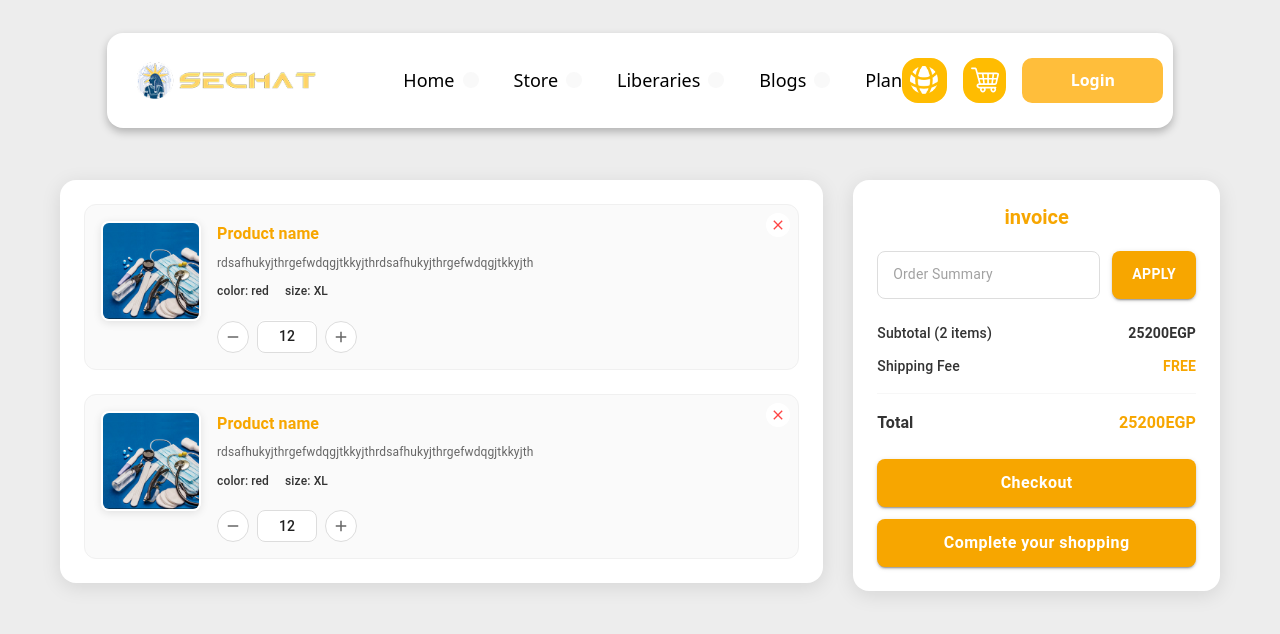
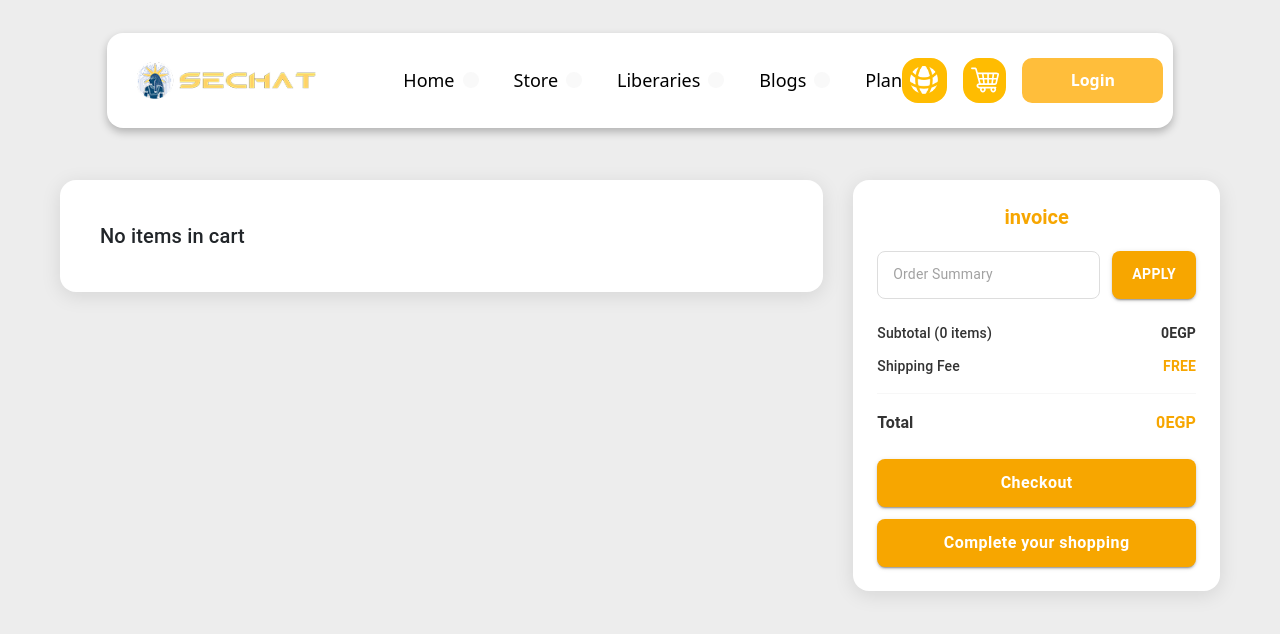
Before and after one commit to alimagdi12/camelson, a React (Vite) app: page /cart in a window 1280 px wide. Shown: the top 634 px of the page. Built offline with nearby package versions, Linux system fonts and the light colour scheme.

Commit message:
refactor: enhance cart functionality with sessionStorage integration and improve product details handling

```diff
--- a/src/features/cart/Cart.tsx
+++ b/src/features/cart/Cart.tsx
@@ -1,4 +1,4 @@
-import { useState } from "react";
+import { useEffect, useState } from "react";
 import CartCard from "./components/cart-card/Cart-card";
 import CartSummary from "./components/cart-summary/Cart-summary";
 import "./cart.scss";
@@ -15,38 +15,58 @@ interface CartItem {
 }
 
 const Cart = () => {
-  const [cartItems, setCartItems] = useState<CartItem[]>([
-    {
-      id: "1",
-      name: "Product name",
-      description: "rdsafhukyjthrgefwdqgjtkkyjthrdsafhukyjthrgefwdqgjtkkyjth",
-      color: "red",
-      size: "XL",
-      price: 1050,
-      quantity: 12,
-      image: "/src/assets/images/store/swiper2.jpg",
-    },
+  const [cartItems, setCartItems] = useState<CartItem[]>([]);
 
-    {
-      id: "2",
-      name: "Product name",
-      description: "rdsafhukyjthrgefwdqgjtkkyjthrdsafhukyjthrgefwdqgjtkkyjth",
-      color: "red",
-      size: "XL",
-      price: 1050,
-      quantity: 12,
-      image: "/src/assets/images/store/swiper2.jpg",
-    },
-  ]);
+  // Load and normalize cart from sessionStorage when the component mounts
+  useEffect(() => {
+    const storedCart = sessionStorage.getItem("cart");
+
+    if (storedCart) {
+      const parsed = JSON.parse(storedCart);
+
+      const normalized: CartItem[] = (Array.isArray(parsed) ? parsed : []).map(
+        (raw: Record<string, unknown>, index: number) => {
+          console.log(raw.price);
+
+          const numericPrice = Number(
+            String(raw?.price ?? "")
+              .toString()
+              .replace(/[^\d.]/g, "")
+          );
+
+          return {
+            id: String(raw?.id ?? raw?.name ?? index),
+            name: String(raw?.name ?? ""),
+            description: String(raw?.description ?? ""),
+            color: String(raw?.color ?? ""),
+            size: String(raw?.size ?? ""),
+            price: Number.isFinite(numericPrice) ? numericPrice : 0,
+            quantity: Number(raw?.quantity) > 0 ? Number(raw.quantity) : 1,
+            image: String(raw?.image ?? ""),
+          };
+        }
+      );
+
+      setCartItems(normalized);
+    }
+  }, []);
 
   const handleQuantityChange = (id: string, quantity: number) => {
-    setCartItems((prev) =>
-      prev.map((item) => (item.id === id ? { ...item, quantity } : item))
-    );
+    setCartItems((prev) => {
+      const updated = prev.map((item) =>
+        item.id === id ? { ...item, quantity: Number(quantity) || 1 } : item
+      );
+      sessionStorage.setItem("cart", JSON.stringify(updated));
+      return updated;
+    });
   };
 
   const handleRemoveItem = (id: string) => {
-    setCartItems((prev) => prev.filter((item) => item.id !== id));
+    setCartItems((prev) => {
+      const updated = prev.filter((item) => item.id !== id);
+      sessionStorage.setItem("cart", JSON.stringify(updated));
+      return updated;
+    });
   };
 
   const handleCheckout = () => {
@@ -62,10 +82,11 @@ const Cart = () => {
   };
 
   // Calculate totals
-  const subtotal = cartItems.reduce(
-    (sum, item) => sum + item.price * item.quantity,
-    0
-  );
+  const subtotal = cartItems.reduce((sum, item) => {
+    const price = Number(item.price) || 0;
+    const qty = Number(item.quantity) || 0;
+    return sum + price * qty;
+  }, 0);
   const total = subtotal; // No shipping fee as per design
 
   return (
--- a/src/features/cart/components/cart-card/Cart-card.tsx
+++ b/src/features/cart/components/cart-card/Cart-card.tsx
@@ -2,40 +2,14 @@ import React from "react";
 import "./Cart-card.scss";
 import { Box, Typography, IconButton, TextField } from "@mui/material";
 import { Add, Remove, Close } from "@mui/icons-material";
-import type { CartCardProps, CartItem } from "../../../../core/models/cart";
-
-
+import type { CartCardProps } from "../../../../core/models/cart";
 
 const CartCard: React.FC<CartCardProps> = ({
   items = [],
   onQuantityChange,
   onRemoveItem,
 }) => {
-  // Default sample data if no items provided
-  const defaultItems: CartItem[] = [
-    {
-      id: "1",
-      name: "Product name",
-      description: "rdsafhukyjthrgefwdqgjtkkyjthrdsafhukyjthrgefwdqgjtkkyjth",
-      color: "red",
-      size: "XL",
-      price: 1050,
-      quantity: 12,
-      image: "/src/assets/images/store/swiper.jpg", // Using existing image
-    },
-    {
-      id: "2",
-      name: "Product name",
-      description: "rdsafhukyjthrgefwdqgjtkkyjthrdsafhukyjthrgefwdqgjtkkyjth",
-      color: "red",
-      size: "XL",
-      price: 1050,
-      quantity: 12,
-      image: "/src/assets/images/store/swiper.jpg", // Using existing image
-    },
-  ];
-
-  const cartItems = items.length > 0 ? items : defaultItems;
+  const cartItems = items;
 
   const handleQuantityChange = (id: string, newQuantity: number) => {
     if (newQuantity < 1) return;
@@ -49,7 +23,12 @@ const CartCard: React.FC<CartCardProps> = ({
   return (
     <div className="cart-card-container">
       <Box className="cart-items">
-        {cartItems.map((item) => (
+        {cartItems.length === 0 ? (
+          <Typography variant="h6" sx={{ p: 2 }}>
+            No items in cart
+          </Typography>
+        ) : (
+          cartItems.map((item) => (
             <Box key={item.id} className="cart-item">
               {/* Product Image */}
               <Box className="product-image">
@@ -127,7 +106,8 @@ const CartCard: React.FC<CartCardProps> = ({
                 <Close />
               </IconButton>
             </Box>
-        ))}
+          ))
+        )}
       </Box>
     </div>
   );
--- a/src/features/cources/library/Library.scss
+++ b/src/features/cources/library/Library.scss
@@ -54,7 +54,7 @@
         background: #fff;
         transition: all 0.3s ease;
 
-    border-radius: 8px;
+        border-radius: 8px;
 
         &:hover {
           background: #fafafa;
@@ -154,7 +154,7 @@
   .sidebar-wrapper,
   .content-library {
     width: 100%;
-    grid-column: auto;
+    // grid-column: auto;
   }
 }
 
--- a/src/features/cources/library/Library.tsx
+++ b/src/features/cources/library/Library.tsx
@@ -4,12 +4,16 @@ import CategorySidebar from "../../../shared/components/category-sidebar/Categor
 import type { Content } from "../../../core/models/sidebarContext";
 import lungImage from "../../../assets/images/store/swiper2.jpg";
 import selectImage from "../../../assets/gif/data-loading.gif";
+import { usePageWidth } from "../../../shared/shared.service";
+import CategorySwiper from "../../sub-category/components/category-swiper/Category-swiper";
+import { useNavigate } from "react-router-dom";
 
 function Library() {
   const [selectedCategory, setSelectedCategory] = useState<number | null>(null);
   const [content, setContent] = useState<Content | null>(null);
-  const [activeTab, setActiveTab] = useState<string>("Overview");
-
+  const [activeTab, setActiveTab] = useState<string>("Subjects");
+  const { isMobile } = usePageWidth(1024);
+  const navigate = useNavigate();
   const categoryData = [
     { id: 1, title: "The Heart", items: 99, image: lungImage },
     { id: 2, title: "Lung", items: 35, image: lungImage },
@@ -92,18 +96,18 @@ function Library() {
     image: string;
   }) => {
     setSelectedCategory(category.id);
-    setActiveTab("Overview"); // ✅ reset tab when selecting new category
+    setActiveTab("Subjects"); // reset tab to Subjects when selecting new category
     const categoryContent = getContentForCategory(category.id);
     setContent(categoryContent.length > 0 ? categoryContent[0] : null);
   };
 
   const renderTabContent = (tab: string, categoryContent: Content[]) => {
     switch (tab) {
-      case "Overview":
+      case "Subjects":
         return (
           <div className="library">
             {categoryContent.map((item) => (
-              <div key={item.id} className="library-card">
+              <div key={item.id} className="library-card" onClick={()=> navigate(`/product-details/${item.id}`)} >
                 <img src={item.image} alt={item.title} className="card-image" />
                 <h3 className="card-title">{item.title}</h3>
               </div>
@@ -118,10 +122,10 @@ function Library() {
           </div>
         );
 
-      case "Lectures":
+      case "Overview":
         return (
           <div className="empty-state">
-            <p>Lectures related to this category will appear here.</p>
+            <p>Subjects related to this category will appear here.</p>
           </div>
         );
 
@@ -154,7 +158,7 @@ function Library() {
     return (
       <div className="simple-content">
         <div className="tabs">
-          {["Overview", "Books", "Lectures"].map((tab) => (
+          {["Overview", "Books", "Subjects"].map((tab) => (
             <div
               key={tab}
               className={`tab ${activeTab === tab ? "active" : ""}`}
@@ -171,6 +175,13 @@ function Library() {
 
   return (
     <div className="library-container">
+      {isMobile ? (
+        <CategorySwiper
+          categories={categoryData}
+          onCategorySelect={handleCategorySelect}
+          selectedCategoryId={selectedCategory || undefined}
+        />
+      ) : (
         <div className="sidebar-wrapper">
           <CategorySidebar
             title="Library Categories"
@@ -181,6 +192,7 @@ function Library() {
             defaultSelectedId={selectedCategory || undefined}
           />
         </div>
+      )}
 
       <div
         className={`content-library ${
--- a/src/features/sub-category/components/category-swiper/Category-swiper.tsx
+++ b/src/features/sub-category/components/category-swiper/Category-swiper.tsx
@@ -5,22 +5,19 @@ import "swiper/css/free-mode";
 import { FreeMode } from "swiper/modules";
 import "./Category-swiper.scss";
 
-import image from "../../../../assets/images/store/swiper.jpg";
-import image2 from "../../../../assets/images/store/swiper2.jpg";
-import image3 from "../../../../assets/images/store/swiper3.png";
+import type { Category } from "../../../../core/models/categorySidebar";
 
-const categories = [
-  { title: "Medical tools", items: 15, image: image },
-  { title: "Dentistry", items: 9, image: image2 },
-  { title: "Hospital Equipment", items: 11, image: image3 },
-  { title: "Pharmacy Supplies", items: 50, image: image },
-  { title: "All", items: 85, image: image2 },
-  { title: "Hospital Equipment", items: 11, image: image3 },
-  { title: "Pharmacy Supplies", items: 50, image: image },
-  { title: "All", items: 85, image: image2 },
-];
+interface CategorySwiperProps {
+  categories: Category[];
+  onCategorySelect?: (category: Category) => void;
+  selectedCategoryId?: number;
+}
 
-const CategorySwiper = () => {
+const CategorySwiper: React.FC<CategorySwiperProps> = ({
+  categories,
+  onCategorySelect,
+  selectedCategoryId,
+}) => {
   return (
     <div className="category-swiper-container">
       <Swiper
@@ -30,8 +27,13 @@ const CategorySwiper = () => {
         modules={[FreeMode]}
         className="category-swiper"
       >
-        {categories.map((cat, index) => (
-          <SwiperSlide key={index} className="category-card">
+        {categories.map((cat) => (
+          <SwiperSlide
+            key={cat.id}
+            className="category-card"
+            onClick={() => onCategorySelect?.(cat)}
+            data-active={selectedCategoryId === cat.id ? "true" : "false"}
+          >
             <div className="image-section">
               <img src={cat.image} alt={cat.title} />
             </div>
--- a/src/features/sub-category/components/product-card/Product-card.tsx
+++ b/src/features/sub-category/components/product-card/Product-card.tsx
@@ -1,18 +1,24 @@
-import React, { useState } from "react";
+import React, { useEffect, useState } from "react";
 import "./Product-card.scss";
 import CustomDialog from "../../../../shared/components/custom-dialog/Custom-dialog";
 import { Stack } from "@mui/material";
 import ProductDetails from "../product-details/Product-details";
-import swiperimage from "../../../../assets/images/store/swiper2.jpg";
-import { addtocart, addedtocart } from "../../../../assets";
+import addtocart from "../../../../assets/icon/store/addtocart.svg";
+import addedtocart from "../../../../assets/icon/store/addedtocart.svg";
 
 interface ProductCardProps {
   image: string;
   name: string;
   price: string;
+  quantity?: number;
 }
 
-const ProductCard: React.FC<ProductCardProps> = ({ image, name, price }) => {
+const ProductCard: React.FC<ProductCardProps> = ({
+  image,
+  name,
+  price,
+  quantity,
+}) => {
   const [open, setOpen] = useState(false);
   const [isAdded, setIsAdded] = useState(false); // track if added or not
   const description = "hello from text";
@@ -20,16 +26,58 @@ const ProductCard: React.FC<ProductCardProps> = ({ image, name, price }) => {
   const handleOpen = () => setOpen(true);
   const handleClose = () => setOpen(false);
 
+  // const handleAddToCart = (e?: React.MouseEvent) => {
+  //   e?.stopPropagation(); // prevent opening dialog
+  //   setIsAdded((prev) => !prev); // toggle state
+  //   console.log(
+  //     `${!isAdded ? "Added" : "Removed"} ${name} ${
+  //       !isAdded ? "to" : "from"
+  //     } cart`
+  //   );
+  // };
+
+  useEffect(() => {
+    const cart: Array<{ name: string }> = JSON.parse(
+      sessionStorage.getItem("cart") || "[]"
+    );
+    const isAlreadyAdded = cart.some((item) => item.name === name);
+    setIsAdded(isAlreadyAdded);
+  }, [name]);
+
   const handleAddToCart = (e?: React.MouseEvent) => {
     e?.stopPropagation(); // prevent opening dialog
+
+    const cart: Array<{
+      id?: string;
+      name: string;
+      price?: number;
+      image?: string;
+      quantity?: number;
+    }> = JSON.parse(sessionStorage.getItem("cart") || "[]");
+
+    if (!isAdded) {
+      const numericPrice = Number(String(price).replace(/[^\d.]/g, "")) || 0;
+      const newCart = [
+        ...cart,
+        {
+          id: name,
+          name,
+          price: numericPrice,
+          image,
+          quantity: quantity && quantity > 0 ? quantity : 1,
+        },
+      ];
+
+      sessionStorage.setItem("cart", JSON.stringify(newCart));
+      console.log(`Added ${name} to cart`);
+    } else {
+      const updatedCart = cart.filter((item) => item.name !== name);
+      sessionStorage.setItem("cart", JSON.stringify(updatedCart));
+      console.log(`Removed ${name} from cart`);
+    }
+
     setIsAdded((prev) => !prev); // toggle state
-    console.log(
-      `${!isAdded ? "Added" : "Removed"} ${name} ${
-        !isAdded ? "to" : "from"
-      } cart`
-    );
   };
-
   return (
     <>
       <div className="product-card" onClick={handleOpen}>
@@ -63,8 +111,6 @@ const ProductCard: React.FC<ProductCardProps> = ({ image, name, price }) => {
       >
         <Stack spacing={2} alignItems="center">
           <ProductDetails
-            open={open}
-            onClose={() => setOpen(false)}
             image={[image, image, image, image, image]}
             name={name}
             price={price}
--- a/src/features/sub-category/components/product-details/Product-details.tsx
+++ b/src/features/sub-category/components/product-details/Product-details.tsx
@@ -1,6 +1,12 @@
 import React, { useMemo, useState } from "react";
 import { IconButton, Button } from "@mui/material";
-import { Add, Remove, ShoppingCart, ArrowBack, ArrowForward } from "@mui/icons-material";
+import {
+  Add,
+  Remove,
+  ShoppingCart,
+  ArrowBack,
+  ArrowForward,
+} from "@mui/icons-material";
 import "./Product-details.scss";
 
 interface ProductDetailsProps {
@@ -26,7 +32,48 @@ const ProductDetails: React.FC<ProductDetailsProps> = ({
   const [currentIndex, setCurrentIndex] = useState(0);
 
   // stable image array
-  const images = useMemo(() => (Array.isArray(image) ? image : [image]), [image]);
+  const images = useMemo(
+    () => (Array.isArray(image) ? image : [image]),
+    [image]
+  );
+  const handleAddToCart = () => {
+    const cart: Array<{
+      id?: string;
+      name: string;
+      description?: string;
+      color?: string;
+      size?: string;
+      price?: number;
+      quantity?: number;
+      image?: string;
+    }> = JSON.parse(sessionStorage.getItem("cart") || "[]");
+
+    const numericPrice = Number(String(price).replace(/[^\d.]/g, "")) || 0;
+    const id = `${name}-${selectedColor}-${selectedSize}`;
+    const primaryImage = images[0];
+
+    const existingIndex = cart.findIndex((item) => item.id === id);
+    if (existingIndex >= 0) {
+      const existing = cart[existingIndex];
+      const newQty = (Number(existing.quantity) || 0) + quantity;
+      cart[existingIndex] = { ...existing, quantity: newQty };
+    } else {
+      cart.push({
+        id,
+        name,
+        description,
+        color: selectedColor,
+        size: selectedSize,
+        price: numericPrice,
+        quantity,
+        image: primaryImage,
+      });
+    }
+
+    sessionStorage.setItem("cart", JSON.stringify(cart));
+    // Optionally: provide lightweight feedback
+    console.log("added");
+  };
 
   const handleNext = () => {
     setCurrentIndex((prev) => (prev + 1) % images.length);
@@ -83,7 +130,9 @@ const ProductDetails: React.FC<ProductDetailsProps> = ({
             {colors.map((color) => (
               <button
                 key={color}
-                className={`option-btn ${selectedColor === color ? "active" : ""}`}
+                className={`option-btn ${
+                  selectedColor === color ? "active" : ""
+                }`}
                 onClick={() => setSelectedColor(color)}
               >
                 {color}
@@ -96,7 +145,9 @@ const ProductDetails: React.FC<ProductDetailsProps> = ({
             {sizes.map((size) => (
               <button
                 key={size}
-                className={`option-btn ${selectedSize === size ? "active" : ""}`}
+                className={`option-btn ${
+                  selectedSize === size ? "active" : ""
+                }`}
                 onClick={() => setSelectedSize(size)}
               >
                 {size}
@@ -113,12 +164,19 @@ const ProductDetails: React.FC<ProductDetailsProps> = ({
             <Remove />
           </IconButton>
           <span className="quantity">{quantity}</span>
-          <IconButton className="quantity-btn" onClick={() => setQuantity(quantity + 1)}>
+          <IconButton
+            className="quantity-btn"
+            onClick={() => setQuantity(quantity + 1)}
+          >
             <Add />
           </IconButton>
         </div>
 
-        <Button className="add-cart-btn" variant="outlined">
+        <Button
+          className="add-cart-btn"
+          variant="outlined"
+          onClick={handleAddToCart}
+        >
           Add to cart <ShoppingCart sx={{ ml: 1 }} />
         </Button>
       </div>
--- a/src/features/sub-category/components/product-grid/Product-grid.tsx
+++ b/src/features/sub-category/components/product-grid/Product-grid.tsx
@@ -166,6 +166,7 @@ const ProductGrid: React.FC<ProductGridProps> = ({ products, onSearchChange }) =
             image={p.image}
             name={p.name}
             price={p.price}
+            quantity={1}
           />
         ))}
       </div>
--- a/src/shared/components/category-sidebar/CategorySidebar.tsx
+++ b/src/shared/components/category-sidebar/CategorySidebar.tsx
@@ -5,6 +5,7 @@ import type {
   Category,
   CategorySidebarProps,
 } from "../../../core/models/categorySidebar";
+import Tooltip from "@mui/material/Tooltip";
 
 const CategorySidebar: React.FC<CategorySidebarProps> = ({
   title = "Subcategory",
@@ -57,13 +58,15 @@ const CategorySidebar: React.FC<CategorySidebarProps> = ({
             onClick={() => handleSelect(category)}
           >
             <div className="category-content">
-             {category.image && ( <div className="category-image">
-
+              {category.image && (
+                <div className="category-image">
                   <img src={category.image} alt={category.title} />
-
-              </div> )}
+                </div>
+              )}
               <div className="category-info">
-                <h4>{category.title}</h4>
+                <Tooltip title={category.title} placement="top" arrow>
+                  <h4 className="ellipsis">{category.title}</h4>
+                </Tooltip>
                 <span>{category.items} items</span>
               </div>
             </div>
--- a/src/shared/components/category-sidebar/categorysidebar.scss
+++ b/src/shared/components/category-sidebar/categorysidebar.scss
@@ -108,6 +108,7 @@
 
         height: 64px;
         flex: 1;
+        min-width: 0; /* allow children to shrink for ellipsis */
         order: 0;
 
         .category-image {
@@ -139,9 +140,10 @@
 
           height: 57px;
 
-          flex: none;
+          flex: 1; /* take remaining space */
+          min-width: 50px; /* critical for text-overflow in flex */
           order: 1;
-          flex-grow: 0;
+          flex-grow: 1;
 
           h4 {
             height: 30px;
@@ -158,6 +160,15 @@
             order: 0;
             flex-grow: 0;
             margin: 0;
+          }
+
+          /* Truncate overflowing titles with ellipsis; tooltip shows full text */
+          .ellipsis {
+            max-width: 100%;
+            overflow: hidden;
+            text-overflow: ellipsis;
+            white-space: nowrap;
+            display: block;
           }
 
           span {
@@ -203,3 +214,9 @@
     display: none;
   }
 }
+
+@media (max-width: 1450px) {
+  .sidebar-container {
+    gap: 40px;
+  }
+}
--- a/src/shared/components/navbar/navbar.tsx
+++ b/src/shared/components/navbar/navbar.tsx
@@ -300,35 +300,34 @@ const Navbar = () => {
             </li>
             <li>
               <a
-                href="#ourstory"
-                onClick={(e) => handleScrollOrNavigate(e, "#ourstory")}
-                className="hello"
+                href="/store"
+                onClick={(e) => handleScrollOrNavigate(e, "/store")}
               >
-                {t("navbar.story")}
+                {t("navbar.store")}
               </a>
             </li>
             <li>
               <a
-                href="#features"
-                onClick={(e) => handleScrollOrNavigate(e, "#features")}
+                href="/library"
+                onClick={(e) => handleScrollOrNavigate(e, "/library")}
               >
-                {t("navbar.features")}
+                {t("navbar.libraries")}
               </a>
             </li>
             <li>
               <a
-                href="#plans"
-                onClick={(e) => handleScrollOrNavigate(e, "#plans")}
+                href="/blogs"
+                onClick={(e) => handleScrollOrNavigate(e, "/blogs")}
               >
-                {t("navbar.plans")}
+                {t("navbar.blogs")}
               </a>
             </li>
             <li>
               <a
-                href="/store"
-                onClick={(e) => handleScrollOrNavigate(e, "/store")}
+                href="/plans"
+                onClick={(e) => handleScrollOrNavigate(e, "/plans")}
               >
-                {t("navbar.store")}
+                {t("navbar.plans")}
               </a>
             </li>
           </ul>
```
Lines whose indentation alone changed are shown as unchanged.
